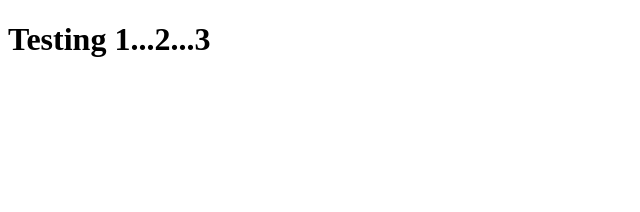
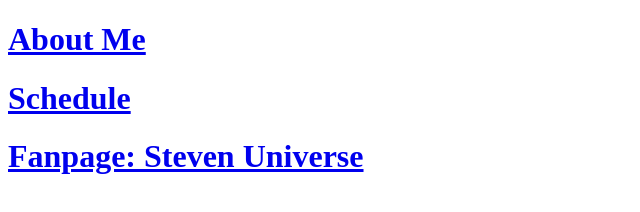
Before and after one commit to AngiePltw/AngiePltw.github.io, a plain HTML site: page index.html in a window 1280 px wide. Shown: the whole page, without its empty margins (0-640 px from the left). Drawn offline with Linux system fonts and the light colour scheme.

Commit message:
Update index.html

```diff
--- a/index.html
+++ b/index.html
@@ -7,7 +7,13 @@
   </head>
   <body>
     <h1>
-      Testing 1...2...3
+      <a href="about_me.html">About Me</a>
+    </h1>
+    <h1>
+      <a href="schedule.html">Schedule</a>
+    </h1>
+    <h1>
+      <a href="fanpage.html">Fanpage: Steven Universe</a>
     </h1>
   </body>
 </html>
```
